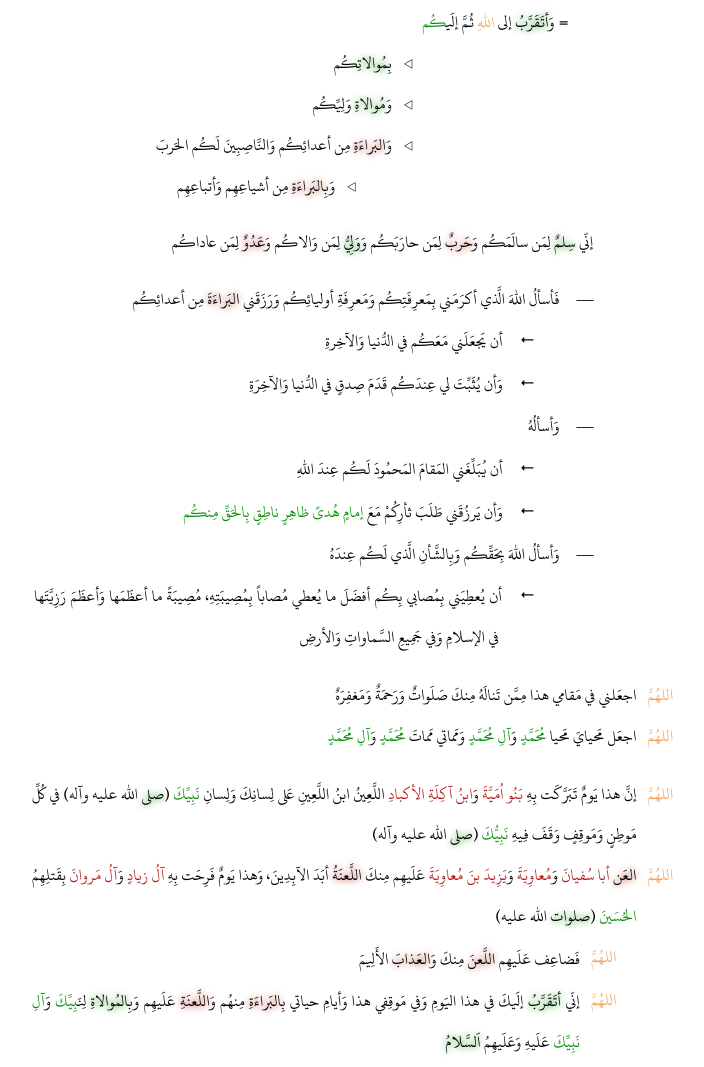
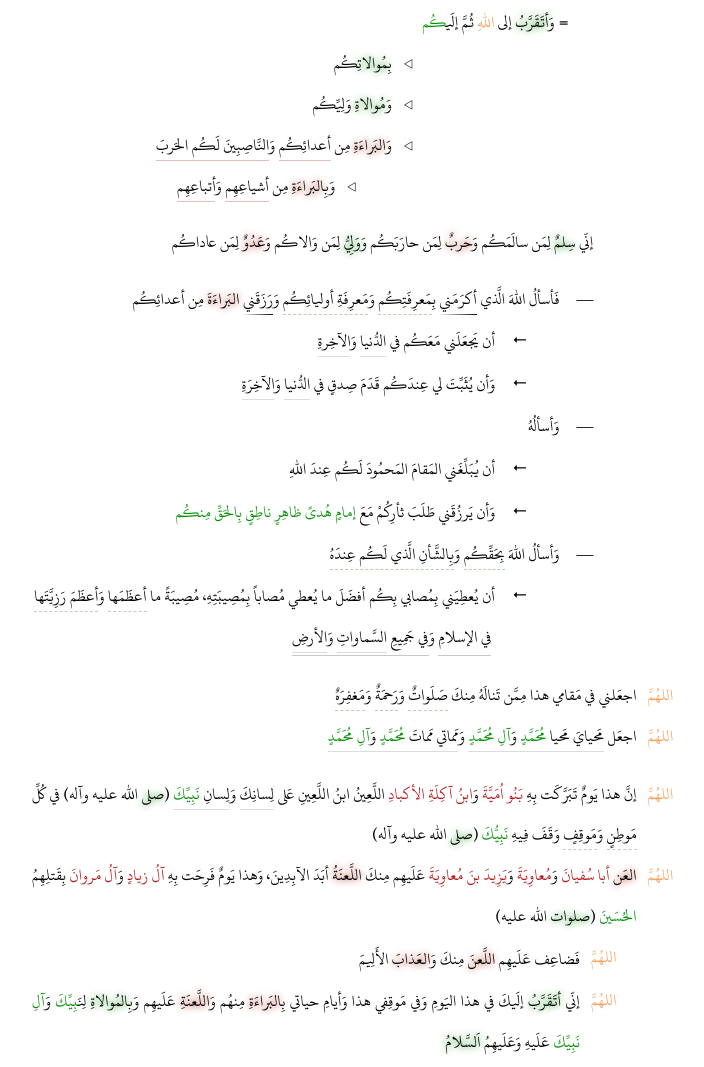
Before and after one commit to ped-git/raha, a plain HTML site: page Dua_Ziarah/002_Ziarah_Ashura_html.html in a window 1280 px wide. Shown: the part 1603-2670 px from the top of the page, without its empty margins (561-1265 px from the left). Drawn offline with Linux system fonts and the light colour scheme.

Commit message:
Update Ashura

```diff
--- a/Dua_Ziarah/002_Ziarah_Ashura_html.html
+++ b/Dua_Ziarah/002_Ziarah_Ashura_html.html
@@ -16,7 +16,7 @@
       margin-top:0mm;
       margin-right:10mm;
       margin-bottom:4.5mm;
-      margin-left:10mm;
+      margin-left:30mm;
       text-align:center;
       background-color: rgb(220,220,220);
       font-weight: bold;
@@ -52,7 +52,7 @@
   </p>
   <p class=small-bullet-far>
       <span style='font-size:4.5mm;line-height:240%;font-family:"Symbol";'>– </span>
-  <span class="backhighlight9">السَّلامُ</span> <span class="boxed underline-green">عَلَيكَ</span> وَ<span class="boxed underline-green">عَلى الأرواحِ الَّتي حَلَّت بِفِنائِكَ</span> عَلَيكُم مِنّي جَميعاً <span class="backhighlight9">سَلامُ</span> اللهِ أبَداً ما <span class="boxed underline-black-far">بَقِيتُ</span> وَ<span class="boxed underline-black-far">بَقِيَ <span class="boxed underline-black-3">اللَيلُ</span> وَ<span class="boxed underline-black-3">النَّهارُ</span></span>
+  <span class="backhighlight9">السَّلامُ</span> <span class="boxed underline-solidgreen">عَلَيكَ</span> وَ<span class="boxed underline-solidgreen">عَلى الأرواحِ الَّتي حَلَّت بِفِنائِكَ</span> عَلَيكُم مِنّي جَميعاً <span class="backhighlight9">سَلامُ</span> اللهِ أبَداً ما <span class="boxed underline-black-far">بَقِيتُ</span> وَ<span class="boxed underline-black-far">بَقِيَ <span class="boxed underline-black-3">اللَيلُ</span> وَ<span class="boxed underline-black-3">النَّهارُ</span></span>
   </p>
 
 <div class=ordinary-far>
@@ -119,7 +119,7 @@
     <span style='font-size:4.5mm;line-height:240%;font-family:Wingdings;'>— </span>
 فَأسألُ اللهَ الَّذي <span class="boxed underline-green">أكرَمَ مَقامَكَ</span> وَ<span class="boxed underline-green">أكرَمَني بِكَ</span>
   </p>
-  <p class="zero-margin7" style="margin-right: 25mm;">
+  <p class="zero-margin7" style="margin-right: 27mm;">
     <span style='font-size:4.5mm;line-height:240%;font-family:"Wingdings 3";'>! </span>
 أن يَرزُقَني طَلَبَ ثأرِكَ مَعَ <span class="highlight9">إمامٍ مَنصُورٍ مِن أهلِ بَيتِ مُحَمَّدٍ</span> (<span class="backhighlight9">صلى</span> الله عليه وآله)
   </p>
@@ -168,7 +168,7 @@
   </p>
   <p class="zero-margin2" style="margin-right: 75mm;">
     <span style='font-size:3.0mm;line-height:240%;font-family:"Wingdings 3";'>v </span>
- وَجَرى في <span class="boxed underline-red">ظُلمِهِ</span> وَ<span class="boxed underline-red">جَورِهِ</span> <span class="boxed underline-black-3">عَلَيكُم</span> وَ<span class="boxed underline-black-3">عَلى أشياعِكُم</span>
+ وَجَرى في <span class="boxed underline-red">ظُلمِهِ</span> وَ<span class="boxed underline-red">جَورِهِ</span> <span class="boxed underline-solidgreen">عَلَيكُم</span> وَ<span class="boxed underline-solidgreen">عَلى أشياعِكُم</span>
   </p>
   <p class="zero-margin" style="text-align: left;">
   <span class="backhighlight10">بَرِئتُ</span> إلى <span class="highlight8">اللهِ</span> وَإلَي<span class="highlight9">كُم</span> مِنهُم
@@ -188,11 +188,11 @@
   </p>
   <p class="zero-margin2" style="margin-right: 45mm;">
     <span style='font-size:3.0mm;line-height:240%;font-family:"Wingdings 3";'>v </span>
- وَ<span class="backhighlight10">البَراءَةِ</span> مِن أعدائِكُم وَالنَّاصِبِينَ لَكُم الحَربَ
+ وَ<span class="backhighlight10">البَراءَةِ</span> مِن <span class="boxed underline-solidred">أعدائِكُم</span> وَ<span class="boxed underline-solidred">النَّاصِبِينَ لَكُم الحَربَ</span>
   </p>
   <p class="zero-margin2" style="margin-right: 60mm;">
     <span style='font-size:3.0mm;line-height:240%;font-family:"Wingdings 3";'>v </span>
- وَبِ<span class="backhighlight10">البَراءَةِ</span> مِن أشياعِهِم وَأتباعِهِم
+ وَبِ<span class="backhighlight10">البَراءَةِ</span> مِن <span class="boxed underline-solidred">أشياعِهِم</span> وَ<span class="boxed underline-solidred">أتباعِهِم</span>
   </p>
 </div>
   </div>
@@ -201,35 +201,35 @@
 </p>
 <p class="zero-margin3">
     <span style='font-size:4.5mm;line-height:240%;font-family:Wingdings;'>— </span>
-فَأسألُ اللهَ الَّذي أكرَمَني بِمَعرِفَتِكُم وَمَعرِفَةِ أوليائِكُم وَرَزَقَني <span class="backhighlight10">البَراءَةَ</span> مِن أعدائِكُم
+فَأسألُ اللهَ الَّذي <span class="boxed underline-gradient">أكرَمَني</span> بِ<span class="boxed underline-green">مَعرِفَتِكُم</span> وَ<span class="boxed underline-green">مَعرِفَةِ أوليائِكُم</span> وَ<span class="boxed underline-gradient">رَزَقَني</span> <span class="backhighlight10">البَراءَةَ</span> مِن أعدائِكُم
 </p>
-<p class="zero-margin7" style="margin-right: 25mm;">
+<p class="zero-margin7" style="margin-right: 27mm;">
     <span style='font-size:4.5mm;line-height:240%;font-family:"Wingdings 3";'>! </span>
-أن يَجعَلَني مَعَكُم في الدُّنيا وَالآخِرةِ
+أن يَجعَلَني مَعَكُم في <span class="boxed underline-black-3">الدُّنيا</span> وَ<span class="boxed underline-black-3">الآخِرةِ</span>
 </p>
-<p class="zero-margin7" style="margin-right: 25mm;">
+<p class="zero-margin7" style="margin-right: 27mm;">
     <span style='font-size:4.5mm;line-height:240%;font-family:"Wingdings 3";'>! </span>
-وَأن يُثَبِّتَ لي عِندَكُم قَدَمَ صِدقٍ في الدُّنيا وَالآخِرَةِ
+وَأن يُثَبِّتَ لي عِندَكُم قَدَمَ صِدقٍ في <span class="boxed underline-black-3">الدُّنيا</span> وَ<span class="boxed underline-black-3">الآخِرَةِ</span>
 </p>
 <p class="zero-margin3">
     <span style='font-size:4.5mm;line-height:240%;font-family:Wingdings;'>— </span>
 وَأسألُهُ
 </p>
-<p class="zero-margin7" style="margin-right: 25mm;">
+<p class="zero-margin7" style="margin-right: 27mm;">
     <span style='font-size:4.5mm;line-height:240%;font-family:"Wingdings 3";'>! </span>
 أن يُبَلِّغَني المَقامَ المَحمُودَ لَكُم عِندَ اللهِ
 </p>
-<p class="zero-margin7" style="margin-right: 25mm;">
+<p class="zero-margin7" style="margin-right: 27mm;">
     <span style='font-size:4.5mm;line-height:240%;font-family:"Wingdings 3";'>! </span>
 وَأن يَرزُقَني طَلَبَ ثأرِكُمْ مَعَ <span class="highlight9">إمامٍ هُدىً ظاهِرٍ ناطِقٍ بِالحَقِّ مِنكُم</span>
 </p>
 <p class="zero-margin3">
     <span style='font-size:4.5mm;line-height:240%;font-family:Wingdings;'>— </span>
-وَأسألُ اللهَ بِحَقِّكُم وَبِالشَّأنِ الَّذي لَكُم عِندَهُ
+وَأسألُ اللهَ <span class="boxed underline-green">بِحَقِّكُم</span> وَ<span class="boxed underline-green">بِالشَّأنِ الَّذي لَكُم عِندَهُ</span>
 </p>
-<p class="zero-margin7" style="margin-right: 25mm;">
+<p class="zero-margin7" style="margin-right: 27mm;">
     <span style='font-size:4.5mm;line-height:240%;font-family:"Wingdings 3";'>! </span>
-أن يُعطِيَني بِمُصابي بِكُم أفضَلَ ما يُعطي مُصاباً بِمُصِيبَتِهِ، مُصِيبَةً ما أعظَمَها وَأعظَمَ رَزِيَّتَها في الإسلامِ وَفي جَمِيعِ السَّماواتِ وَالأرضِ
+أن يُعطِيَني بِمُصابي بِكُم أفضَلَ ما يُعطي مُصاباً بِمُصِيبَتِهِ، مُصِيبَةً ما <span class="boxed underline-blackdashed2">أعظَمَها</span> وَ<span class="boxed underline-blackdashed2">أعظَمَ رَزِيَّتَها</span> <span class="boxed underline-black-far">في الإسلامِ</span> وَ<span class="boxed underline-black-far">في جَمِيعِ <span class="boxed underline-black-3">السَّماواتِ</span> وَ<span class="boxed underline-black-3">الأرضِ</span></span>
 </p>
 </p>
   </div>
@@ -238,19 +238,19 @@
 <div class=ordinary-near>
 <span class="highlight8">اللهُمَّ</span> <span style="margin-right: 2mm;"></span>
 <div class="inner-paragraph-2">
-اجعَلني في مَقامي هذا مِمَّن تَنالَهُ مِنكَ صَلَواتٌ وَرَحمَةٌ وَمَغفِرَهٌ
+اجعَلني في مَقامي هذا مِمَّن تَنالَهُ مِنكَ <span class="boxed underline-green">صَلَواتٌ</span> وَ<span class="boxed underline-green">رَحمَةٌ</span> وَ<span class="boxed underline-green">مَغفِرَهٌ</span>
 </div>
 </div>
 <div class=ordinary-far>
 <span class="highlight8">اللهُمَّ</span> <span style="margin-right: 2mm;"></span>
 <div class="inner-paragraph-2">
-  اجعَل مَحيايَ مَحيا <span class="highlight9">مُحَمَّدٍ</span> وَ<span class="highlight9">آلِ مُحَمَّدٍ</span> وَمَماتي مَماتَ <span class="highlight9">مُحَمَّدٍ</span> وَ<span class="highlight9">آلِ مُحَمَّدٍ</span>
+  اجعَل <span class="boxed underline-black-3">مَحيايَ مَحيا <span class="highlight9">مُحَمَّدٍ</span> وَ<span class="highlight9">آلِ مُحَمَّدٍ</span></span> وَ<span class="boxed underline-black-3">مَماتي مَماتَ <span class="highlight9">مُحَمَّدٍ</span> وَ<span class="highlight9">آلِ مُحَمَّدٍ</span></span>
 </div>
 </div>
 <div class=ordinary-near>
 <span class="highlight8">اللهُمَّ</span> <span style="margin-right: 2mm;"></span>
 <div class="inner-paragraph-2">
-  إنَّ هذا يَومٌ تَبَرَّكَت بِهِ <span class="highlight10">بَنُو اُمَيَّةَ</span> وَ<span class="highlight10">ابنُ آكِلَةِ الأكبادِ</span> اللَّعِينُ ابنُ اللَّعِينِ عَلى لِسانِكَ وَلِسانِ <span class="highlight9">نَبِيِّكَ</span> (<span class="backhighlight9">صلى</span> الله عليه وآله) في كُلِّ مَوطِنٍ وَمَوقِفٍ وَقَفَ فِيهِ <span class="highlight9">نَبِيُّكَ</span> (<span class="backhighlight9">صلى</span> الله عليه وآله)
+  إنَّ هذا يَومٌ تَبَرَّكَت بِهِ <span class="highlight10">بَنُو اُمَيَّةَ</span> وَ<span class="highlight10">ابنُ آكِلَةِ الأكبادِ</span> اللَّعِينُ ابنُ اللَّعِينِ عَلى <span class="boxed underline-black-3">لِسانِكَ</span> وَ<span class="boxed underline-black-3">لِسانِ <span class="highlight9">نَبِيِّكَ</span></span> (<span class="backhighlight9">صلى</span> الله عليه وآله) في كُلِّ <span class="boxed underline-blackdashed2">مَوطِنٍ</span> وَ<span class="boxed underline-blackdashed2">مَوقِفٍ</span> وَقَفَ فِيهِ <span class="highlight9">نَبِيُّكَ</span> (<span class="backhighlight9">صلى</span> الله عليه وآله)
 </div>
 </div>
 <div class=ordinary-near>
```
Also changed, not shown: Dua_Ziarah/001_Dua_Ahd_html.html (+1 -1 lines).
